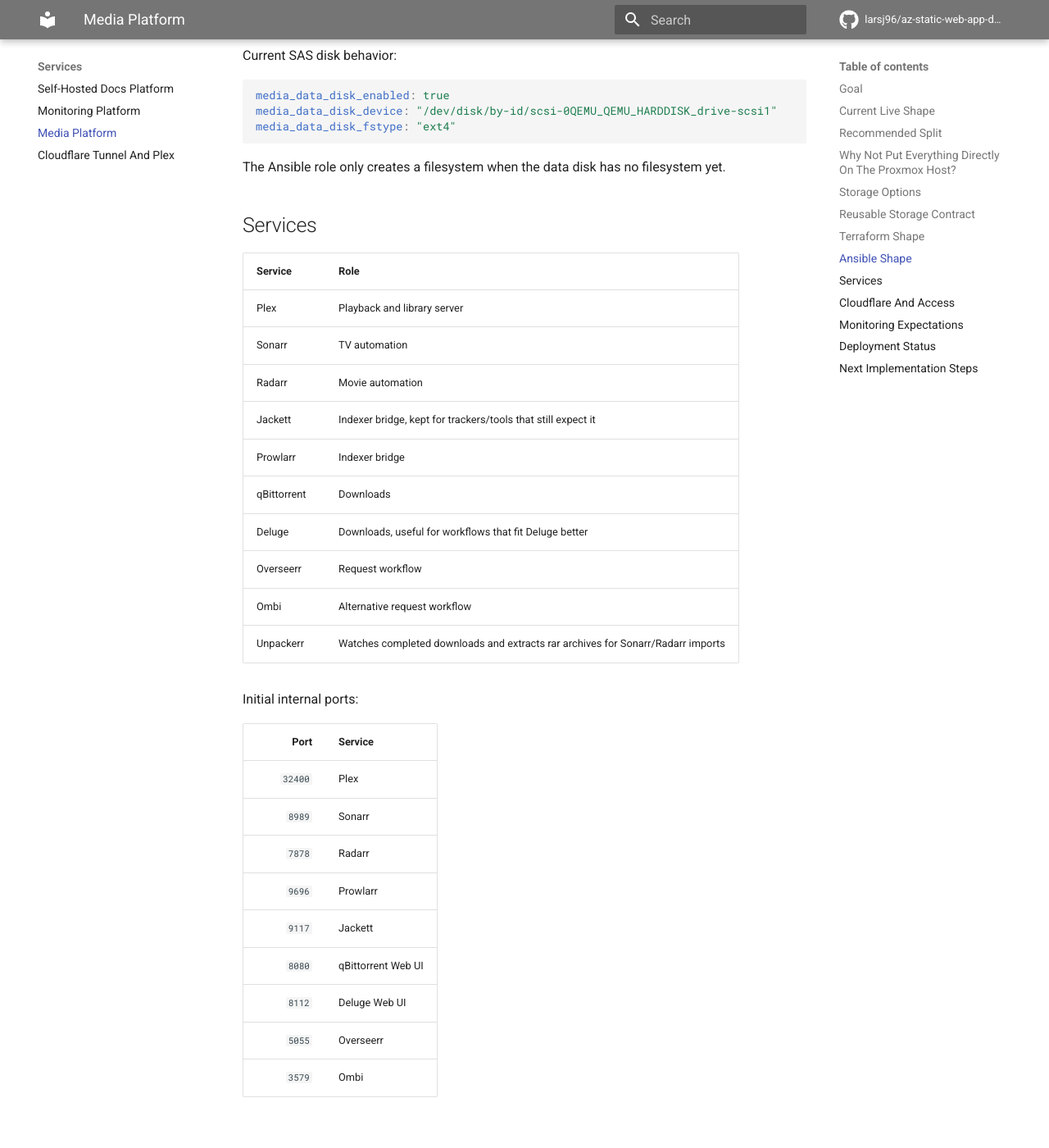
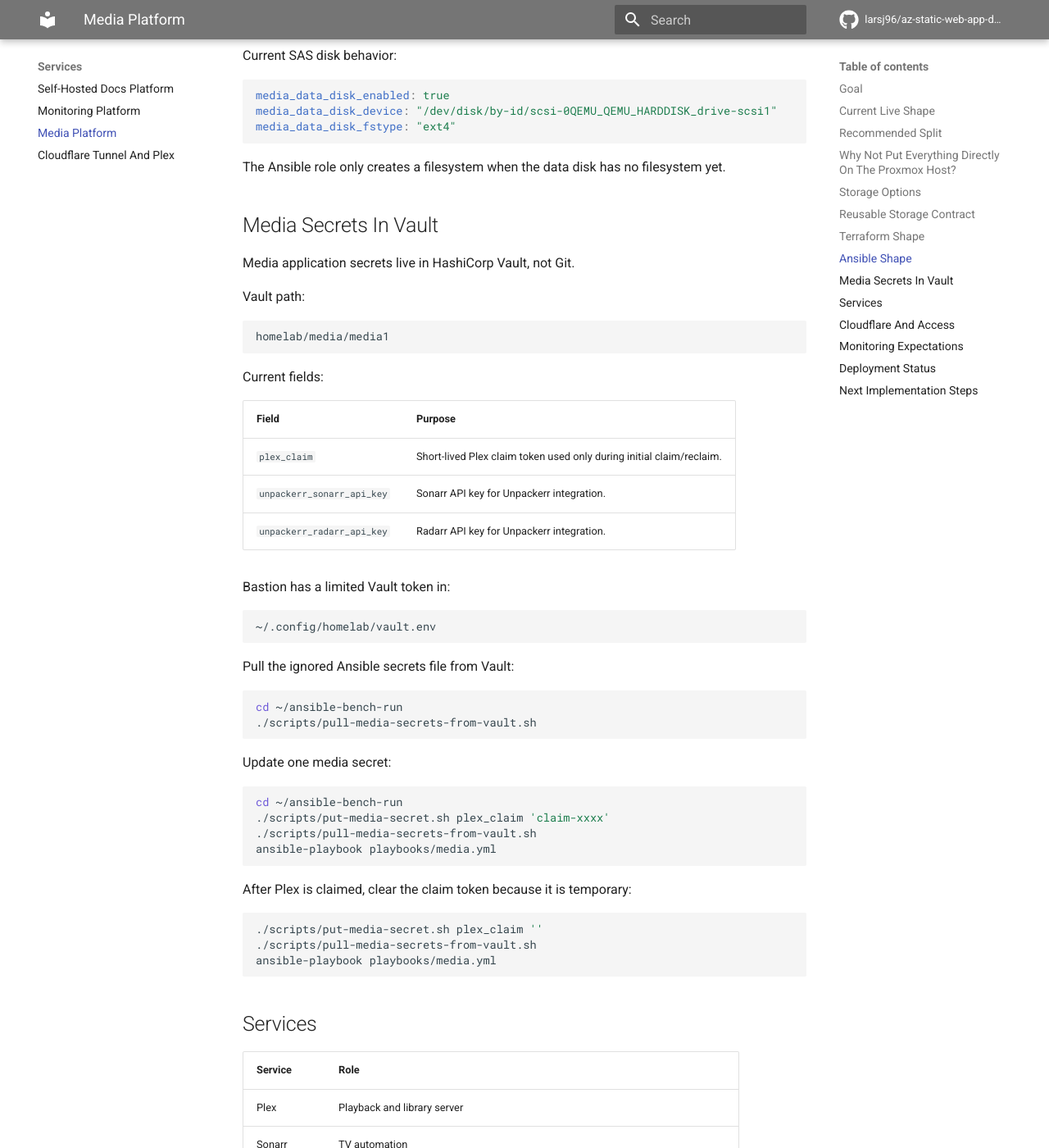
Before and after one commit to larsj96/az-static-web-app-docs, an MkDocs documentation site: the page built from docs/media-platform.md, in a window 1280 px wide and 1400 px high, scrolled down 4634 px. Shown: the whole window at 82% size. Built offline with MkDocs 1.6.1 and Material for MkDocs 9.7.7, drawn with Linux system fonts in a browser that asks for light colours; comment, search, counter and statistics services are not loaded.

Commit message:
Document

````diff
--- a/docs/media-platform.md
+++ b/docs/media-platform.md
@@ -147,6 +147,54 @@ media_data_disk_fstype: "ext4"
 
 The Ansible role only creates a filesystem when the data disk has no filesystem yet.
 
+## Media Secrets In Vault
+
+Media application secrets live in HashiCorp Vault, not Git.
+
+Vault path:
+
+```text
+homelab/media/media1
+```
+
+Current fields:
+
+| Field | Purpose |
+| --- | --- |
+| `plex_claim` | Short-lived Plex claim token used only during initial claim/reclaim. |
+| `unpackerr_sonarr_api_key` | Sonarr API key for Unpackerr integration. |
+| `unpackerr_radarr_api_key` | Radarr API key for Unpackerr integration. |
+
+Bastion has a limited Vault token in:
+
+```text
+~/.config/homelab/vault.env
+```
+
+Pull the ignored Ansible secrets file from Vault:
+
+```bash
+cd ~/ansible-bench-run
+./scripts/pull-media-secrets-from-vault.sh
+```
+
+Update one media secret:
+
+```bash
+cd ~/ansible-bench-run
+./scripts/put-media-secret.sh plex_claim 'claim-xxxx'
+./scripts/pull-media-secrets-from-vault.sh
+ansible-playbook playbooks/media.yml
+```
+
+After Plex is claimed, clear the claim token because it is temporary:
+
+```bash
+./scripts/put-media-secret.sh plex_claim ''
+./scripts/pull-media-secrets-from-vault.sh
+ansible-playbook playbooks/media.yml
+```
+
 ## Services
 
 | Service | Role |
````
